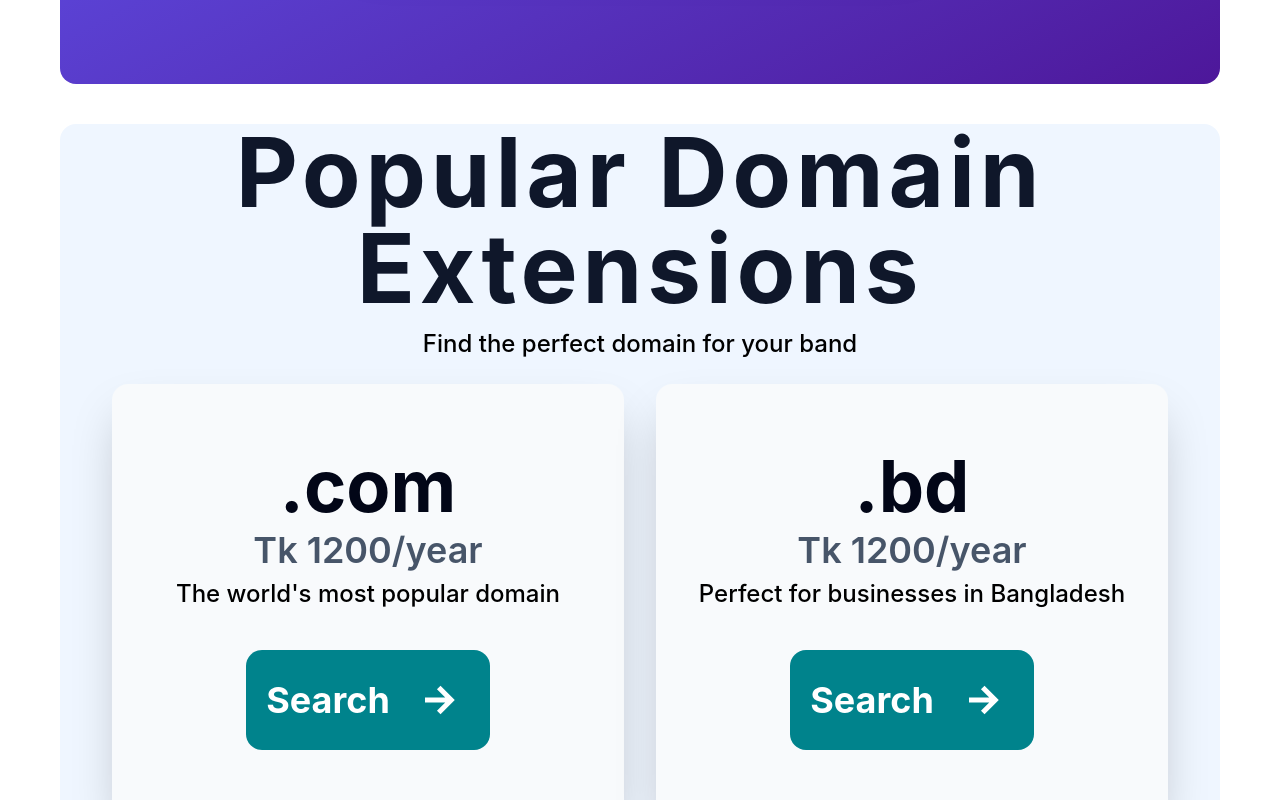
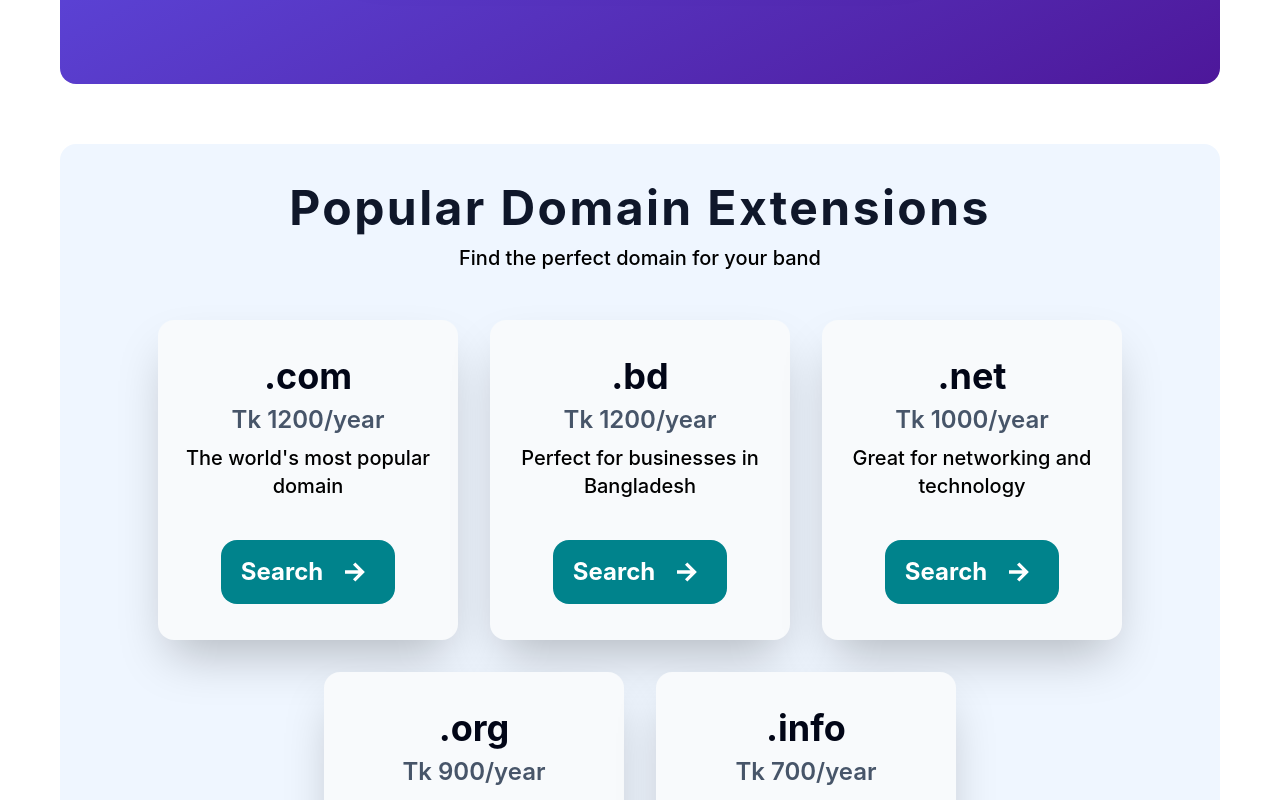
Before and after one commit to PraptiH/DomanBD, a React (Vite) app: page / in a window 1280 px wide. Shown: the part 780-1580 px from the top of the page. Built offline with nearby package versions, Linux system fonts and the light colour scheme.

Commit message:
Fix the popular domain card size

```diff
--- a/src/Components/PopularDomain/DomainCard.tsx
+++ b/src/Components/PopularDomain/DomainCard.tsx
@@ -11,18 +11,18 @@ type DomainCardProps = {
 function DomainCard({ domain }: DomainCardProps) {
     return (
         <>
-            <div className="bg-[#F8FAFC] w-full max-w-lg min-h-108 rounded-2xl shadow-2xl flex flex-col items-center justify-center gap-2 p-6">
+            <div className="bg-[#F8FAFC] w-full max-w-75 min-h-80 rounded-2xl shadow-2xl flex flex-col items-center justify-center gap-2 p-6">
                 <div className="text-center space-y-2">
-                    <h1 className="font-bold text-7xl text-[#020617]">{domain.extension}</h1>
-                    <p className="font-semibold text-4xl text-[#475569]">{domain.price}</p>
-                    <p className="text-2xl font-medium">{domain.description}</p>
+                    <h1 className="font-bold text-4xl text-[#020617]">{domain.extension}</h1>
+                    <p className="font-semibold text-2xl text-[#475569]">{domain.price}</p>
+                    <p className="text-xl font-medium">{domain.description}</p>
                 </div>
 
-                <button className="flex items-center gap-5 rounded-2xl text-4xl p-5 mt-8 font-bold text-white bg-[#00838C] hover:bg-[#006F75] cursor-pointer">
+                <button className="flex items-center gap-3 rounded-2xl text-2xl px-5 py-3 mt-8 font-bold text-white bg-[#00838C] hover:bg-[#006F75] cursor-pointer">
                     Search
                     <svg xmlns="http://www.w3.org/2000/svg"
                         fill="currentColor" viewBox="0 0 24 24"
-                        className="w-15">
+                        className="w-10">
                         <path d="M6 13h8.09l-3.3 3.29 1.42 1.42 5.7-5.71-5.7-5.71-1.42 1.42 3.3 3.29H6z"></path>
                     </svg>
                 </button>
--- a/src/Components/PopularDomain/PopularDomain.tsx
+++ b/src/Components/PopularDomain/PopularDomain.tsx
@@ -38,13 +38,13 @@ function PopularDomain() {
     return (
         <>
 
-            <div className="bg-blue-50 rounded-2xl mx-15">
+            <div className="bg-blue-50 rounded-2xl m-15 py-10">
                 <div className="text-center space-y-3">
-                    <h1 className="font-bold text-8xl tracking-wider text-[#0F172A]">Popular Domain Extensions</h1>
-                    <p className="font-medium text-2xl">Find the perfect domain for your band</p>
+                    <h1 className="font-bold text-5xl tracking-wider text-[#0F172A]">Popular Domain Extensions</h1>
+                    <p className="font-medium text-xl">Find the perfect domain for your band</p>
                 </div>
 
-                <div className="flex flex-wrap justify-center gap-8 p-6">
+                <div className="flex flex-wrap justify-center gap-8 px-6 py-12">
                     {domains.map((domain) => (
                         <DomainCard key={domain.extension} domain={domain} />
                     ))}
```
